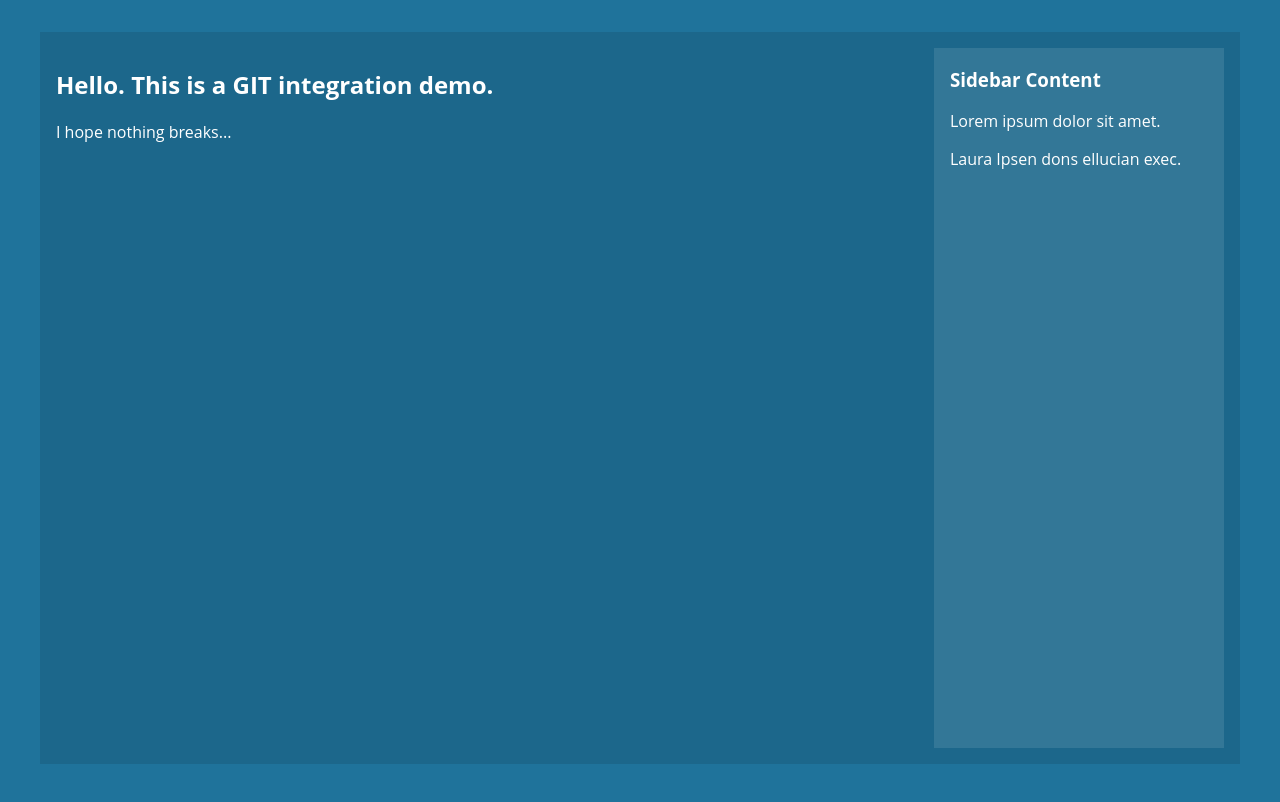
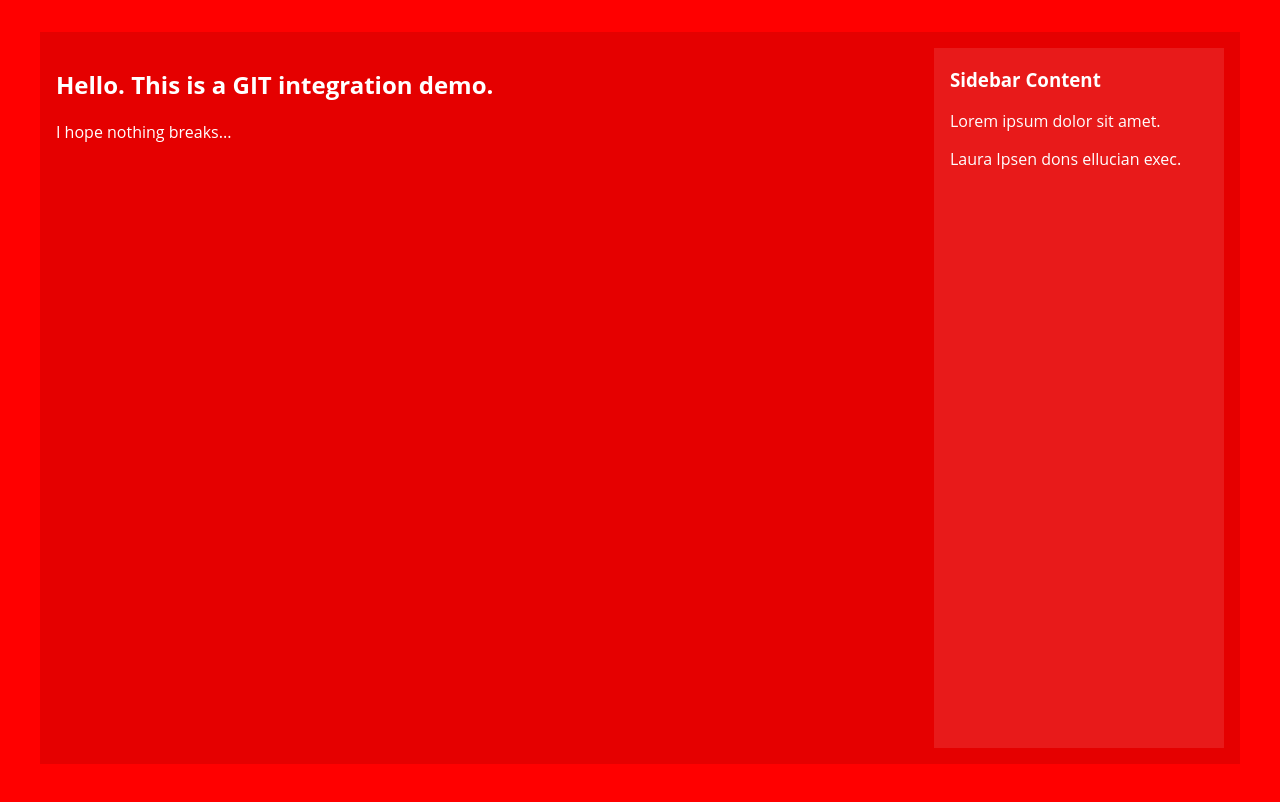
Before and after one commit to t4davelarkan/git-sample-site-test, a website: page www-root/index.html in a window 1280 px wide. Drawn offline with Linux system fonts and the light colour scheme.

Commit message:
Update for Leeds

```diff
--- a/development/sass/style.scss
+++ b/development/sass/style.scss
@@ -13,7 +13,7 @@ body {
   padding: 0;
   color: #fff;
   font-family: "Open Sans", sans-serif;
-  background: rgba(31, 115, 155, 1);
+  background: red;
 }
 body {
   padding-left: 1rem;
--- a/www-root/index.html
+++ b/www-root/index.html
@@ -9,7 +9,7 @@
 	<meta charset="UTF-8" />
 	<meta name="viewport" content="width=device-width, initial-scale=1.0" />
 	<link rel="stylesheet" href="site-assets/css/style.css">
-	<title>GIT Demo</title>
+	<title>Leeds - GIT Demo</title>
 </head>
 <body>
 	<div class="container">
@@ -25,6 +25,7 @@
   <h2>Hello. This is a GIT integration demo.</h2>
   I hope nothing breaks...
   <!-- Development -->
+  <!-- Hello Leeds -->
 </div>
 
 <!-- @@@T4Parse = startFooter -->
```
Also changed, not shown: development/html/includes/content-types/general-content/html.html (+1 -0 lines), development/html/page-layouts/index.html (+1 -1 lines), git-integration/includes/content-types/general-content/html.html (+1 -0 lines), git-integration/page-layouts/index.html (+1 -1 lines), git-integration/site-assets/css/style.css, www-root/site-assets/css/style.css.
